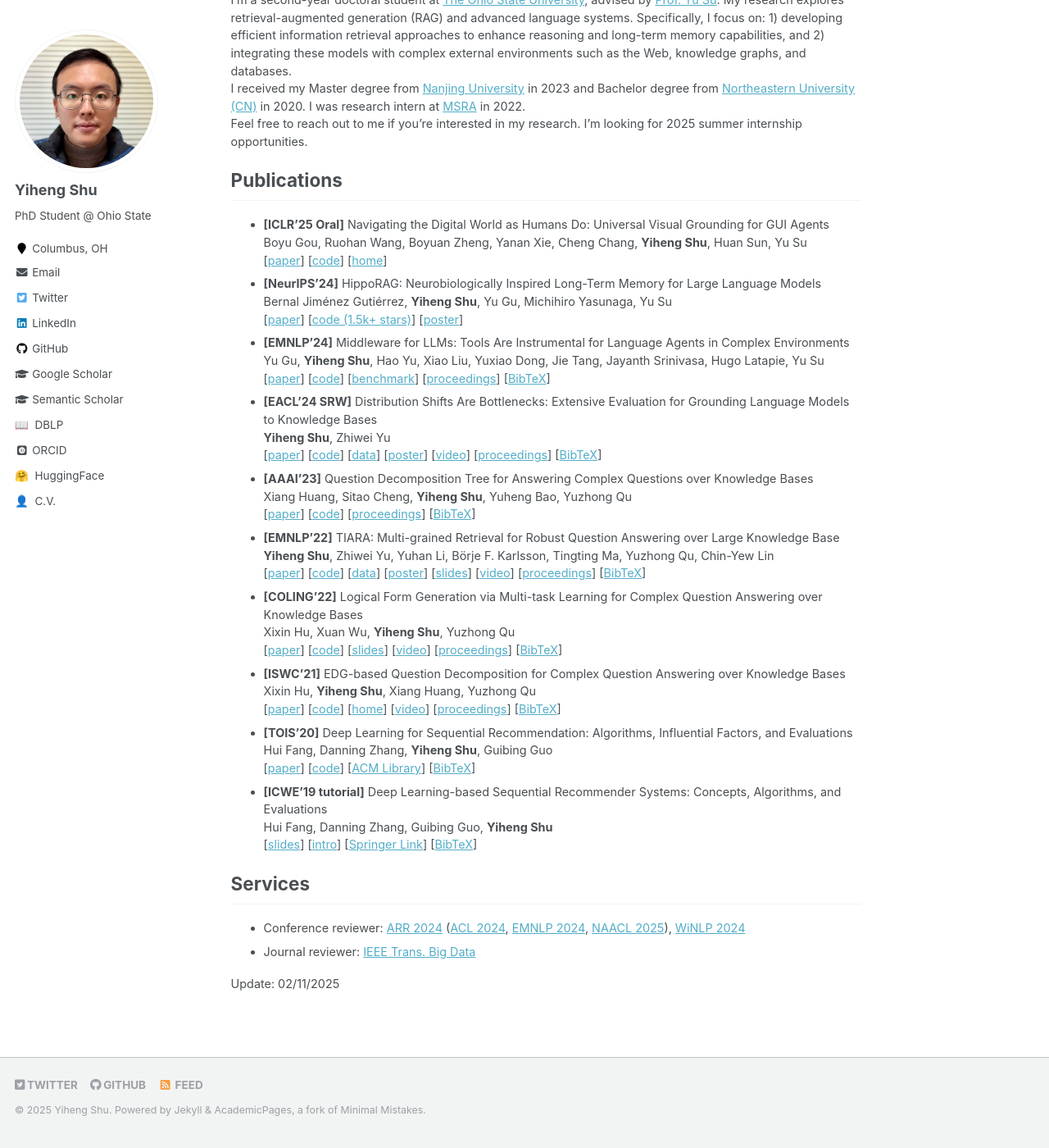
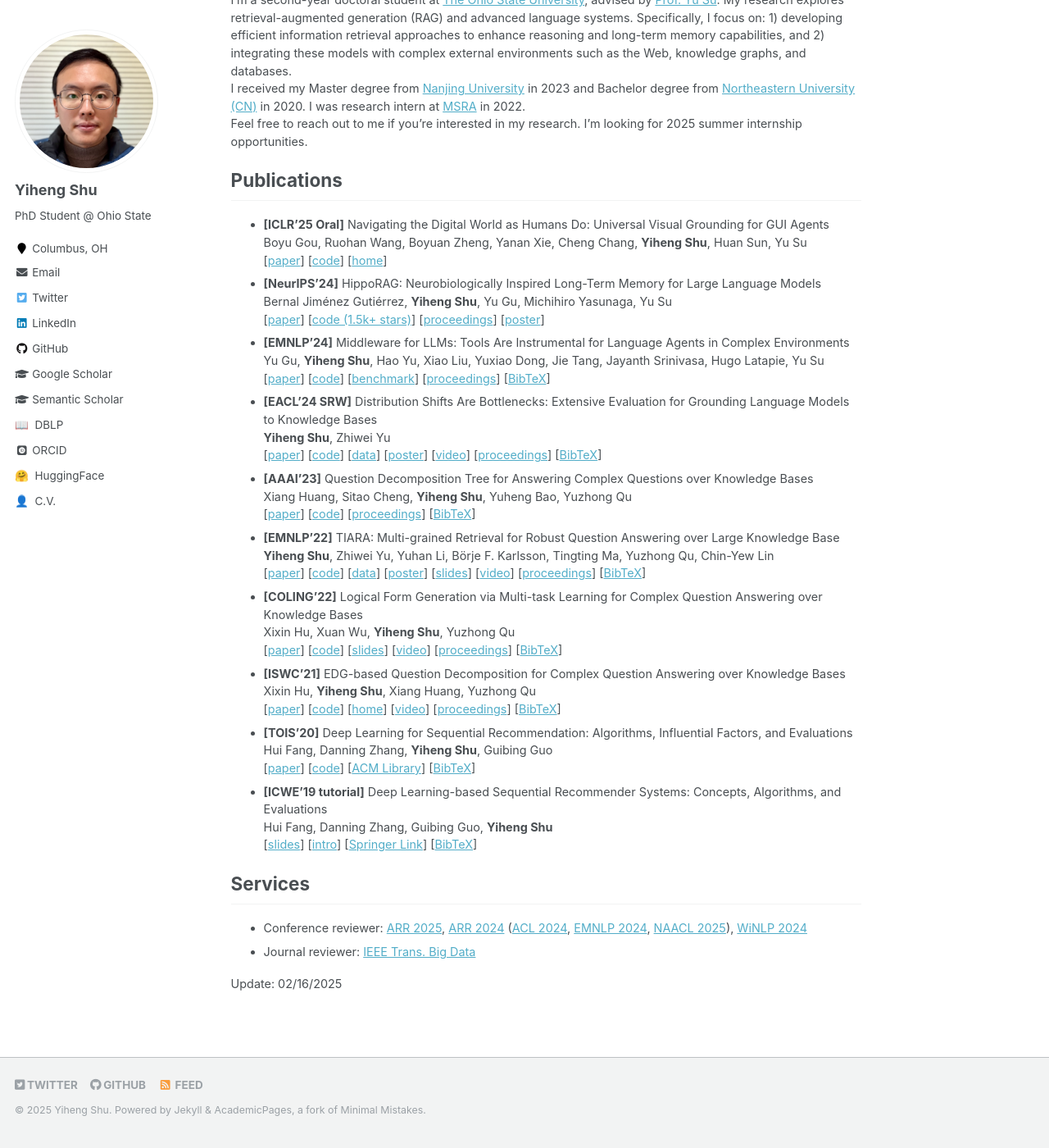
Before and after one commit to yihengshu/yihengshu.github.io, a Jekyll site: the page built from _pages/about.md, in a window 1280 px wide and 1400 px high, scrolled down 216 px. Shown: the whole window at 82% size. Built offline with Jekyll 4.4.1, drawn with Linux system fonts in a browser that asks for light colours; some web fonts are replaced.

Commit message:
Update about.md

```diff
--- a/_pages/about.md
+++ b/_pages/about.md
@@ -32,6 +32,7 @@ Boyu Gou, Ruohan Wang, Boyuan Zheng, Yanan Xie, Cheng Chang, **Yiheng Shu**, Hua
 Bernal Jiménez Gutiérrez, **Yiheng Shu**, Yu Gu, Michihiro Yasunaga, Yu Su
 [[paper](https://arxiv.org/abs/2405.14831)]
 [[code (1.5k+ stars)](https://github.com/OSU-NLP-Group/HippoRAG)]
+[[proceedings](https://proceedings.neurips.cc/paper_files/paper/2024/hash/6ddc001d07ca4f319af96a3024f6dbd1-Abstract-Conference.html)]
 [[poster](https://neurips.cc/virtual/2024/poster/94043)]
 - **[EMNLP'24]** Middleware for LLMs: Tools Are Instrumental for Language Agents in Complex Environments
 Yu Gu, **Yiheng Shu**, Hao Yu, Xiao Liu, Yuxiao Dong, Jie Tang, Jayanth Srinivasa, Hugo Latapie, Yu Su
@@ -96,8 +97,8 @@ Hui Fang, Danning Zhang, Guibing Guo, **Yiheng Shu**
 
 ## Services
 
-- Conference reviewer: [ARR 2024](https://aclrollingreview.org/) ([ACL 2024](https://2024.aclweb.org/), [EMNLP 2024](https://2024.emnlp.org/), [NAACL 2025](https://2025.naacl.org)), [WiNLP 2024](https://www.winlp.org/winlp-2024-workshop/)
+- Conference reviewer: [ARR 2025](https://aclrollingreview.org/), [ARR 2024](https://aclrollingreview.org/) ([ACL 2024](https://2024.aclweb.org/), [EMNLP 2024](https://2024.emnlp.org/), [NAACL 2025](https://2025.naacl.org)), [WiNLP 2024](https://www.winlp.org/winlp-2024-workshop/)
 - Journal reviewer: [IEEE Trans. Big Data](https://ieeexplore.ieee.org/xpl/RecentIssue.jsp?punumber=6687317)
 
 
-Update: 02/11/2025
+Update: 02/16/2025
```
